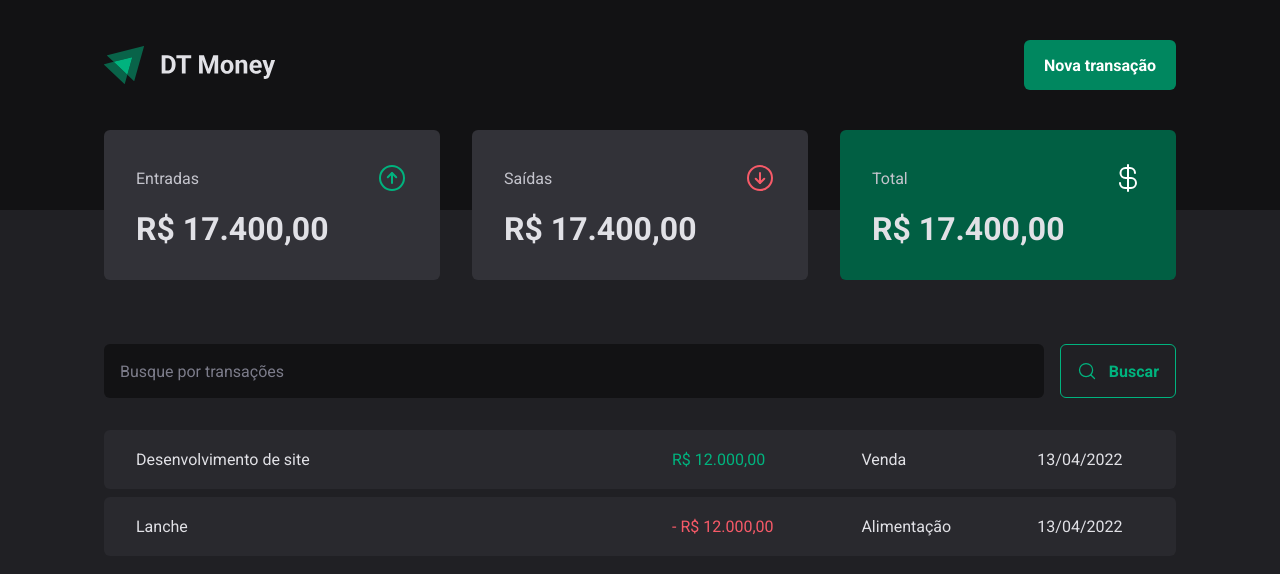
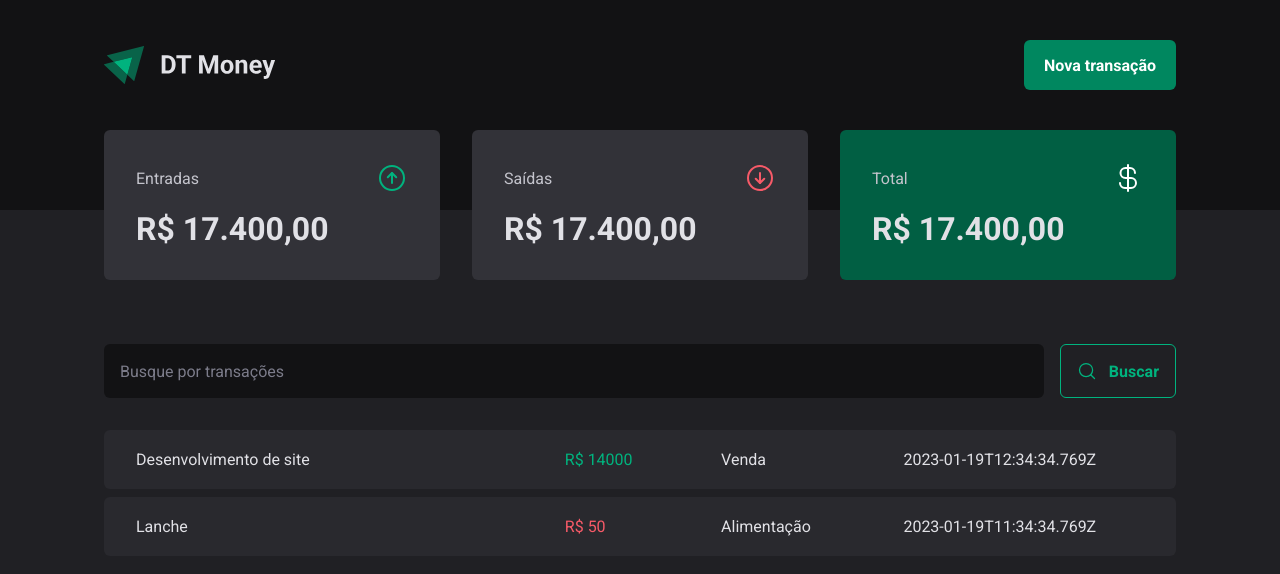
Before and after one commit to leotheodoro/dt-money, a React (Vite) app: page / in a window 1280 px wide. Shown: the top 574 px of the page. Built offline with nearby package versions, Linux system fonts and the light colour scheme; data requests are answered from the project's data file.

Commit message:
:construction: http request

```diff
--- a/src/App.tsx
+++ b/src/App.tsx
@@ -1,12 +1,12 @@
 import { ThemeProvider } from 'styled-components'
-import { Transaction } from './pages/Transactions'
+import { Transactions } from './pages/Transactions'
 import { GlobalStyle } from './styles/global'
 import { defaultTheme } from './styles/themes/default'
 
 export function App() {
   return (
     <ThemeProvider theme={defaultTheme}>
-      <Transaction />
+      <Transactions />
       <GlobalStyle />
     </ThemeProvider>
   )
--- a/src/pages/Transactions/index.tsx
+++ b/src/pages/Transactions/index.tsx
@@ -1,3 +1,4 @@
+import { useEffect, useState } from 'react'
 import { Header } from '../../components/Header'
 import { Summary } from '../../components/Summary'
 import { SearchForm } from './components/SearchForm'
@@ -8,7 +9,26 @@
   TransactionsTable,
 } from './styles'
 
-export function Transaction() {
+interface Transaction {
+  id: string
+  description: string
+  type: 'income' | 'outcome'
+  price: number
+  category: string
+  createdAt: string
+}
+
+export function Transactions() {
+  const [transactions, setTransactions] = useState<Transaction[]>([])
+
+  useEffect(() => {
+    fetch('http://localhost:3333/transactions')
+      .then((response) => response.json())
+      .then((data) => {
+        setTransactions(data)
+      })
+  }, [])
+
   return (
     <div>
       <Header />
@@ -19,24 +39,19 @@
 
         <TransactionsTable>
           <tbody>
-            <tr>
-              <td width="50%">Desenvolvimento de site</td>
-              <td>
-                <PriceHighlight variant="income">R$ 12.000,00</PriceHighlight>
-              </td>
-              <td>Venda</td>
-              <td>13/04/2022</td>
-            </tr>
-            <tr>
-              <td width="50%">Lanche</td>
-              <td>
-                <PriceHighlight variant="outcome">
-                  - R$ 12.000,00
-                </PriceHighlight>
-              </td>
-              <td>Alimentação</td>
-              <td>13/04/2022</td>
-            </tr>
+            {transactions &&
+              transactions.map((transaction) => (
+                <tr key={transaction.id}>
+                  <td width="40%">{transaction.description}</td>
+                  <td>
+                    <PriceHighlight variant={transaction.type}>
+                      R$ {transaction.price}
+                    </PriceHighlight>
+                  </td>
+                  <td>{transaction.category}</td>
+                  <td>{transaction.createdAt}</td>
+                </tr>
+              ))}
           </tbody>
         </TransactionsTable>
       </TransactionsContainer>
```
